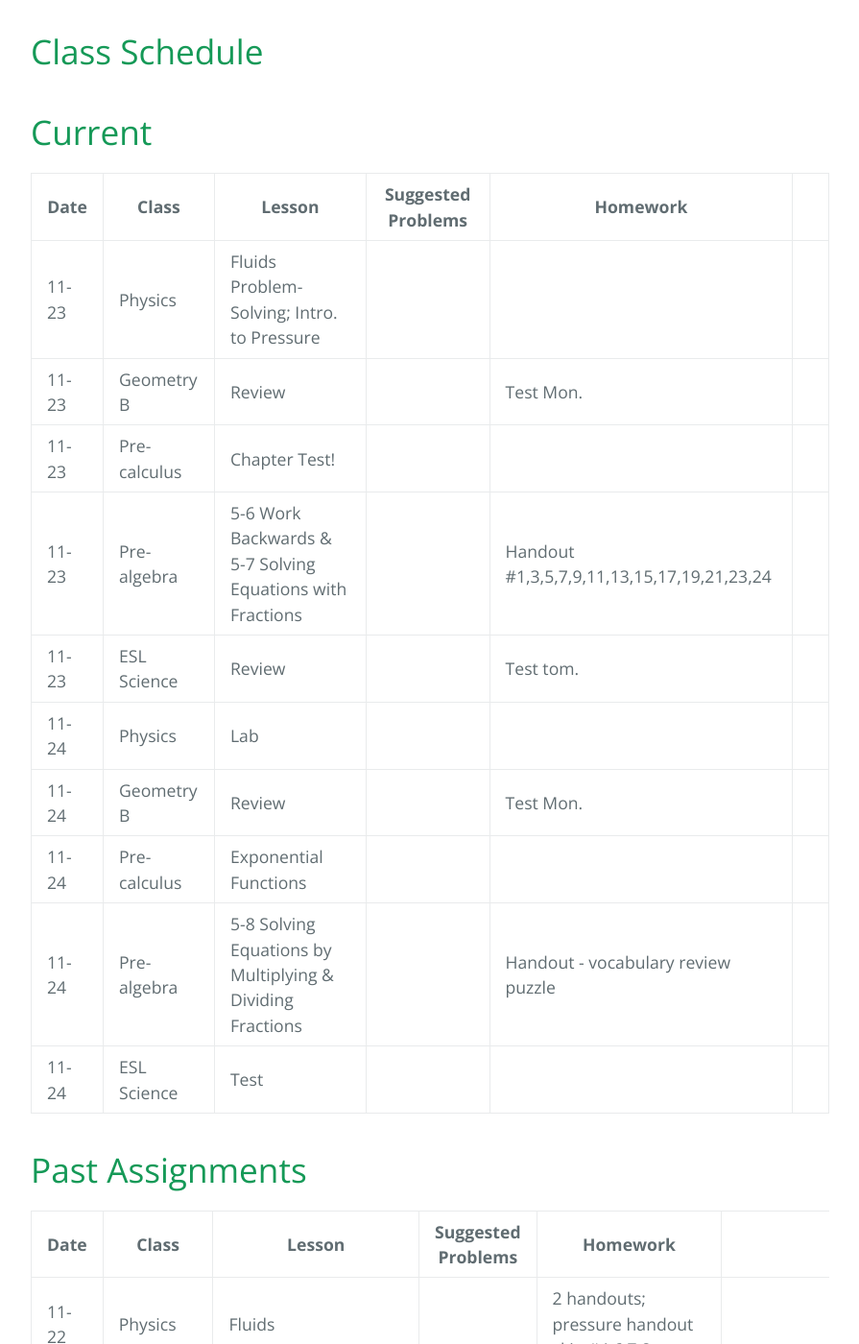
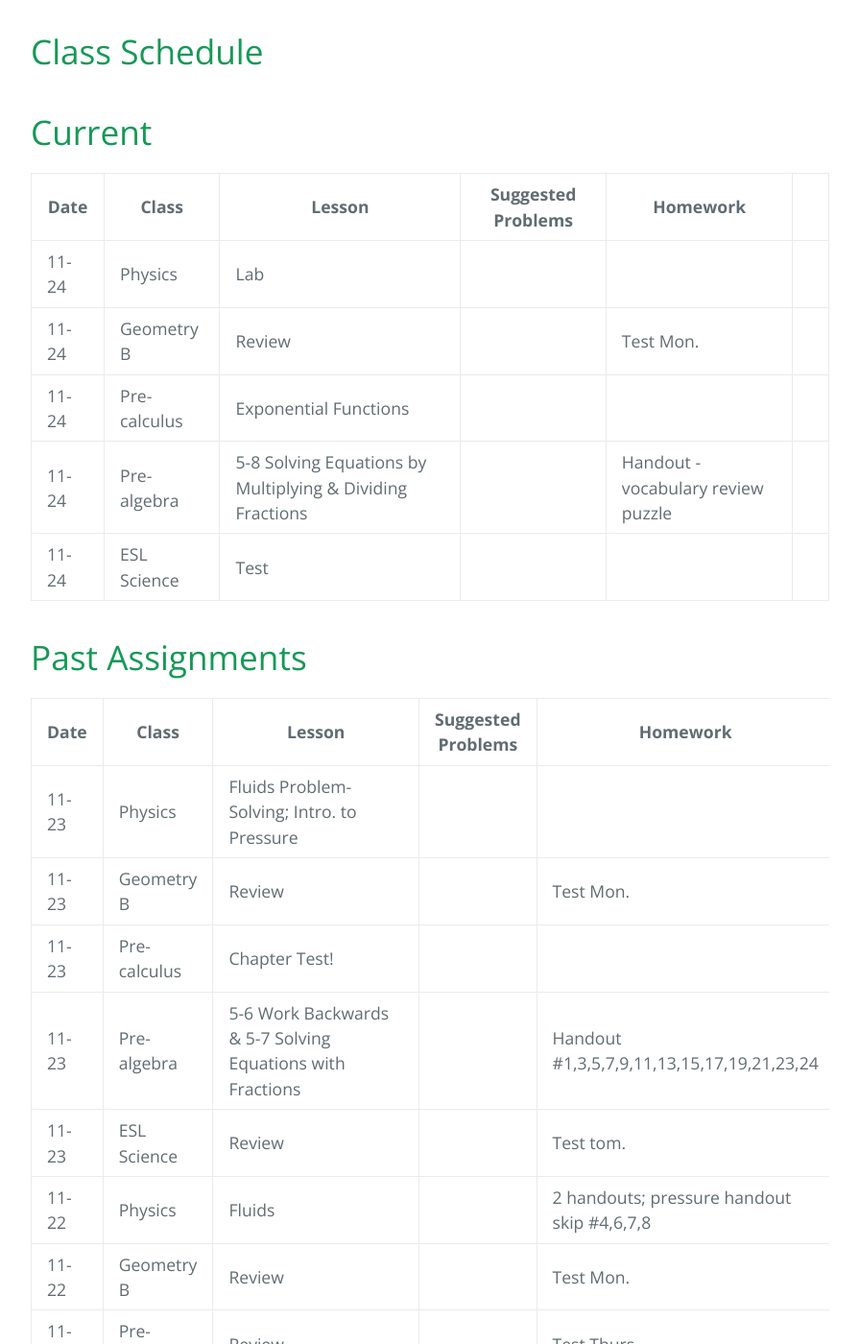
Before and after one commit to gpayoo/gpayoo, a Jekyll site: the page built from index.md, in a window 1280 px wide and 1400 px high, scrolled down 388 px. Shown: the whole window at 96% size, without its empty margins (192-1087 px from the left). Built offline with Jekyll 4.4.1, drawn with Linux system fonts in a browser that asks for light colours; our own code applies the rules of GitHub Pages for plain Markdown files; part of the change alters nothing that is shown; some of the changed text lies outside the part shown.

Commit message:
Update index.md

```diff
--- a/index.md
+++ b/index.md
@@ -10,11 +10,6 @@ layout: default
 
 | Date | Class | Lesson | Suggested Problems | Homework |
 | ---- | ----- | ------ | -------- | ---
-| 11-23 | Physics | Fluids Problem-Solving; Intro. to Pressure | |
-| 11-23 | Geometry B |Review | | Test Mon.|
-| 11-23 | Pre-calculus | Chapter Test!  | |
-| 11-23 | Pre-algebra | 5-6 Work Backwards & 5-7 Solving Equations with Fractions | | Handout #1,3,5,7,9,11,13,15,17,19,21,23,24
-| 11-23 | ESL Science | Review  |  |  Test tom.
 | 11-24 | Physics |  Lab | |
 | 11-24 | Geometry B | Review | | Test Mon.|
 | 11-24 | Pre-calculus | Exponential Functions   | |
@@ -25,6 +20,11 @@ layout: default
 
 | Date | Class | Lesson | Suggested Problems | Homework |
 | ---- | ----- | ------ | -------- | ---
+| 11-23 | Physics | Fluids Problem-Solving; Intro. to Pressure | |
+| 11-23 | Geometry B |Review | | Test Mon.|
+| 11-23 | Pre-calculus | Chapter Test!  | |
+| 11-23 | Pre-algebra | 5-6 Work Backwards & 5-7 Solving Equations with Fractions | | Handout #1,3,5,7,9,11,13,15,17,19,21,23,24
+| 11-23 | ESL Science | Review  |  |  Test tom.
 | 11-22 | Physics | Fluids | |  2 handouts; pressure handout skip #4,6,7,8
 | 11-22 | Geometry B |Review | | Test Mon.|
 | 11-22 | Pre-calculus | Review  | | Test Thurs.
```
